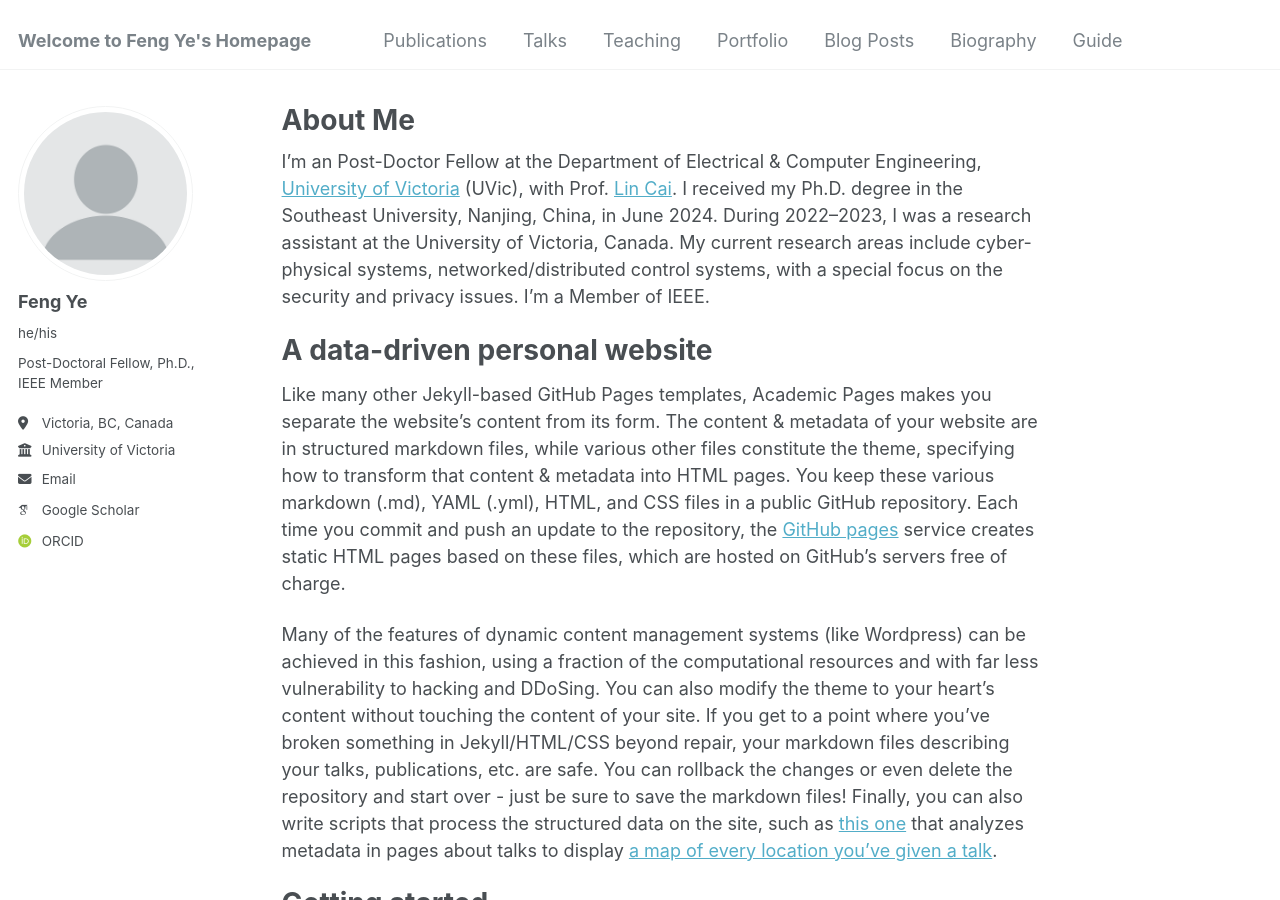
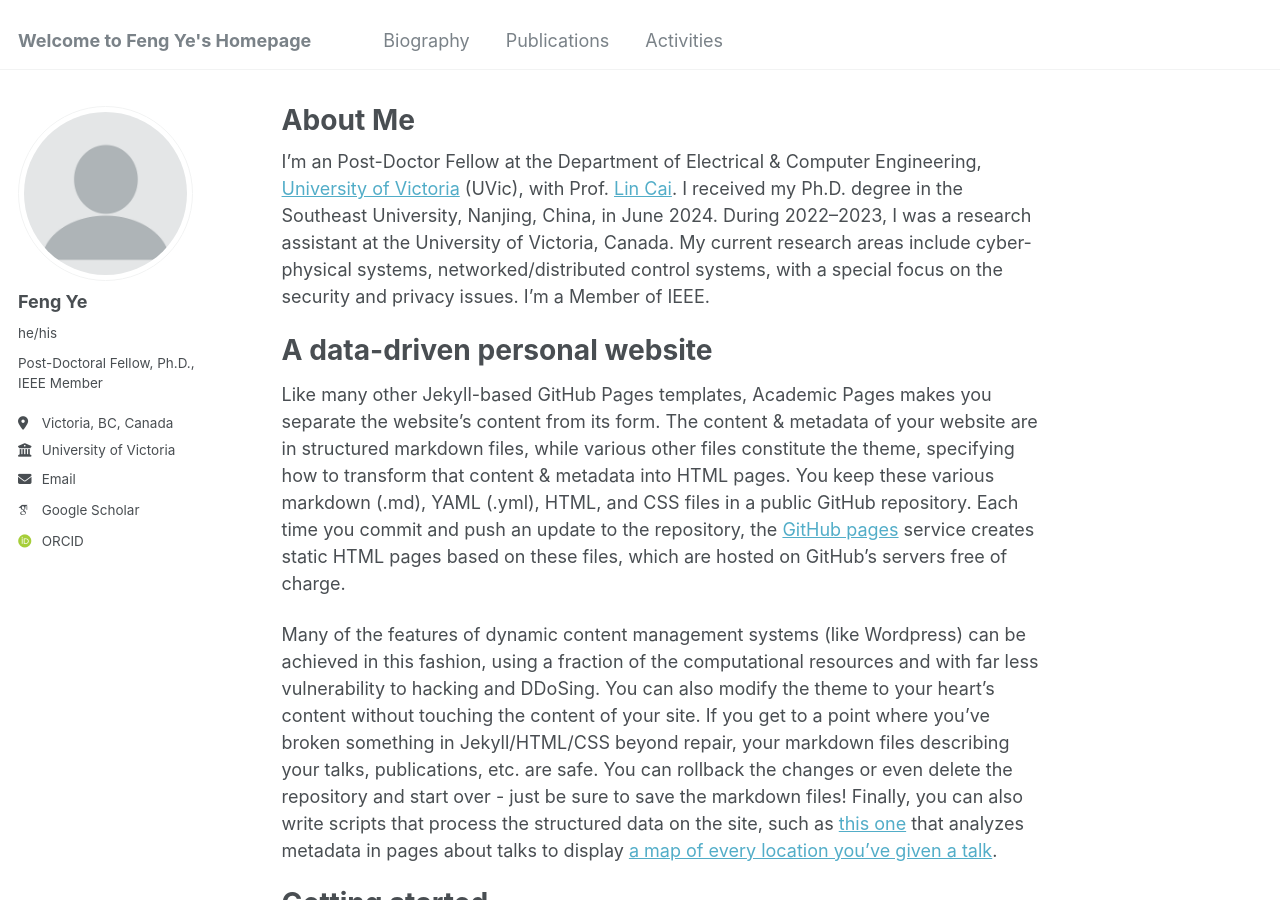
Before and after one commit to fye97/fye97, a Jekyll site: the page built from _pages/about.md, in a window 1280 px wide and 900 px high. Built offline with Jekyll 4.4.1, drawn with Linux system fonts in a browser that asks for light colours; some web fonts are replaced; part of the change alters nothing that is shown.

Commit message:
Update navigation.yml

```diff
--- a/_data/navigation.yml
+++ b/_data/navigation.yml
@@ -5,23 +5,26 @@
 # prevent it from being included in the site.
 
 main:
+  - title: "Biography"
+    url: /biography/
+
   - title: "Publications"
     url: /publications/
 
-  - title: "Talks"
-    url: /talks/
+  - title: "Activities"
+    url: /activities/
 
-  - title: "Teaching"
-    url: /teaching/
+  # - title: "Talks"
+    # url: /talks/
 
-  - title: "Portfolio"
-    url: /portfolio/
+  # - title: "Teaching"
+    # url: /teaching/
 
-  - title: "Blog Posts"
-    url: /year-archive/
+  # - title: "Portfolio"
+    # url: /portfolio/
 
-  - title: "Biography"
-    url: /biography/
+  # - title: "Blog Posts"
+    # url: /year-archive/
 
-  - title: "Guide"
-    url: /markdown/
+  # - title: "Guide"
+    # url: /markdown/
```
